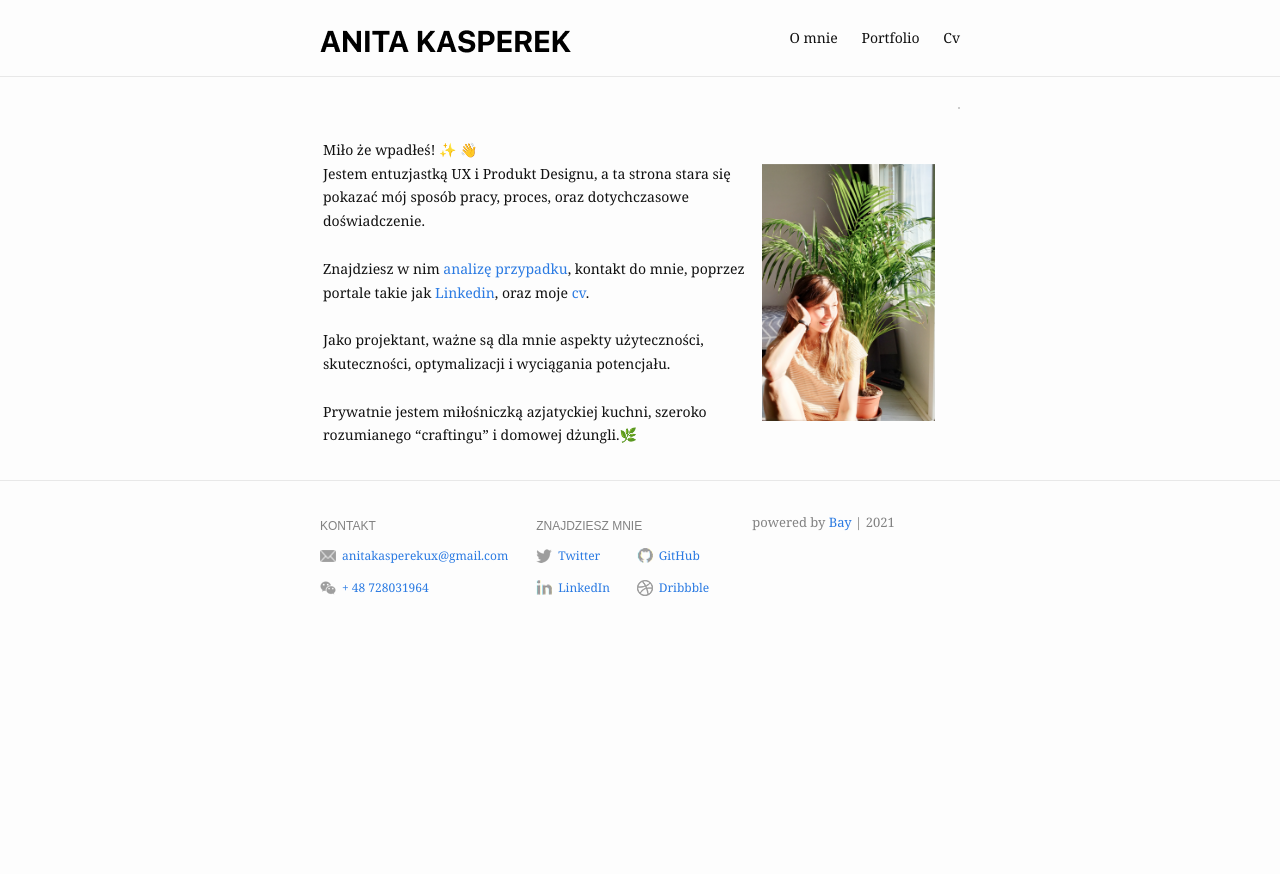
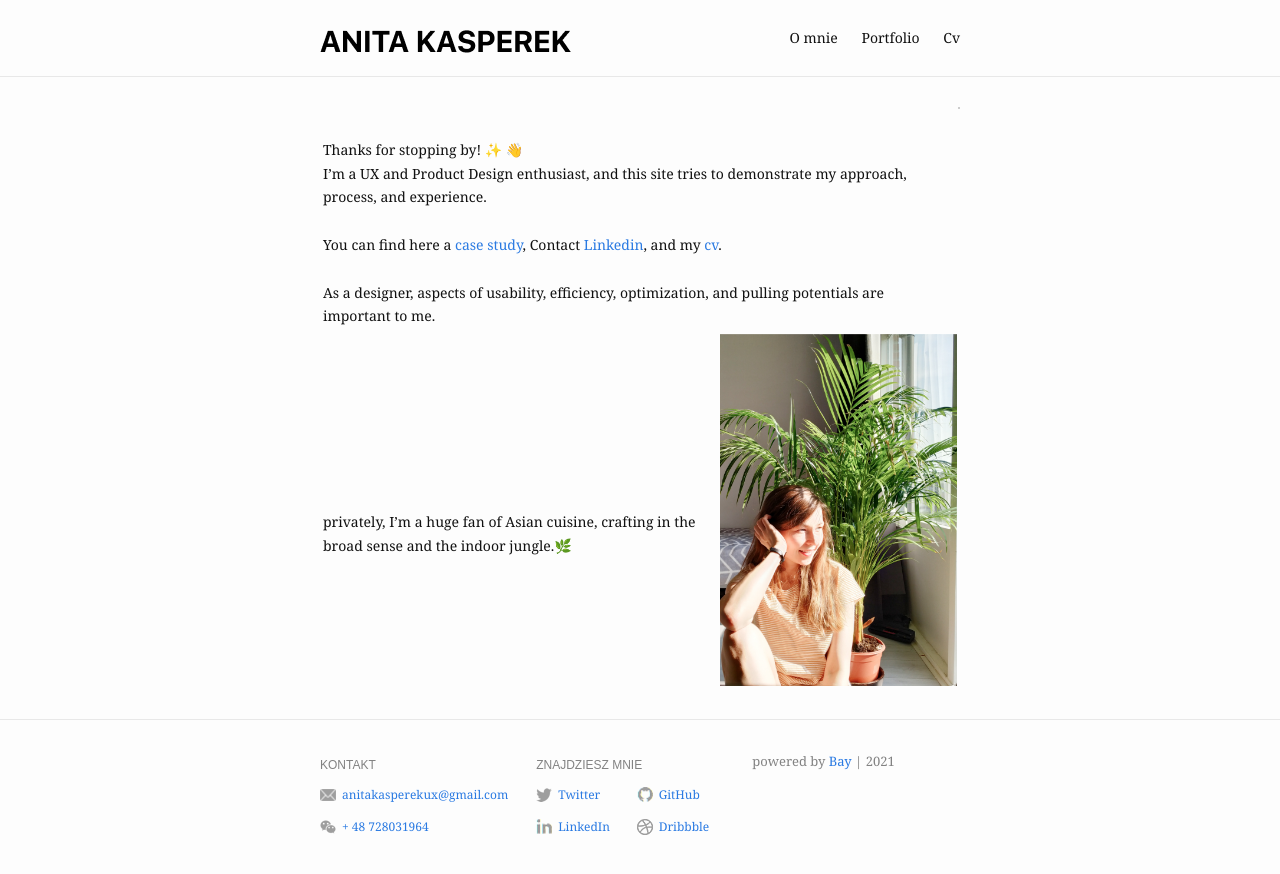
Before and after one commit to anita-kasperek/anita-kasperek.github.io, a Jekyll site: the page built from index.md, in a window 1280 px wide. Shown: the top 874 px of the page. Built offline with Jekyll 4.4.1, drawn with Linux system fonts in a browser that asks for light colours; emoji names are drawn with the system emoji font.

Commit message:
Update index.md

```diff
--- a/index.md
+++ b/index.md
@@ -9,4 +9,6 @@ profile_picture:
 
 |                                                              |                                                              |
 | ------------------------------------------------------------ | ------------------------------------------------------------ |
-| Miło że wpadłeś! :sparkles: :wave: <br>Jestem entuzjastką UX i Produkt Designu, a ta strona stara się pokazać mój sposób pracy, proces, oraz dotychczasowe doświadczenie.<br><br> Znajdziesz w nim <a href="https://anita-kasperek.github.io/portfolio">analizę przypadku</a>, kontakt do mnie, poprzez portale takie jak [Linkedin](https://www.linkedin.com/in/anita-kasperek/), oraz moje <a href="https://drive.google.com/drive/folders/1xgnFojJ_J6wicAkPbaV662YhJ7KLHCxb?usp=sharing">cv</a>.<br><br>Jako projektant, ważne są dla mnie aspekty użyteczności, skuteczności, optymalizacji i wyciągania potencjału.<br><br>Prywatnie jestem miłośniczką azjatyckiej kuchni, szeroko rozumianego "craftingu" i domowej dżungli.🌿 | <img  src="https://raw.githubusercontent.com/anita-kasperek/anita-kasperek.github.io/main/assets/img/profile%20pic.jpg" style="zoom:50%;" /> |
+| Thanks for stopping by! :sparkles: :wave: <br>I'm a UX and Product Design enthusiast, and this site tries to demonstrate my approach, process, and experience.<br><br> You can find here a <a href="https://anita-kasperek.github.io/portfolio">case study</a>, Contact [Linkedin](https://www.linkedin.com/in/anita-kasperek/), and my <a href="https://drive.google.com/drive/folders/1xgnFojJ_J6wicAkPbaV662YhJ7KLHCxb?usp=sharing">cv</a>.<br><br>As a designer, aspects of usability, efficiency, optimization, and pulling potentials are important to me.
+
+<br><br>privately, I'm a huge fan of Asian cuisine, crafting in the broad sense and the indoor jungle.🌿 | <img  src="https://raw.githubusercontent.com/anita-kasperek/anita-kasperek.github.io/main/assets/img/profile%20pic.jpg" style="zoom:50%;" /> |
```
